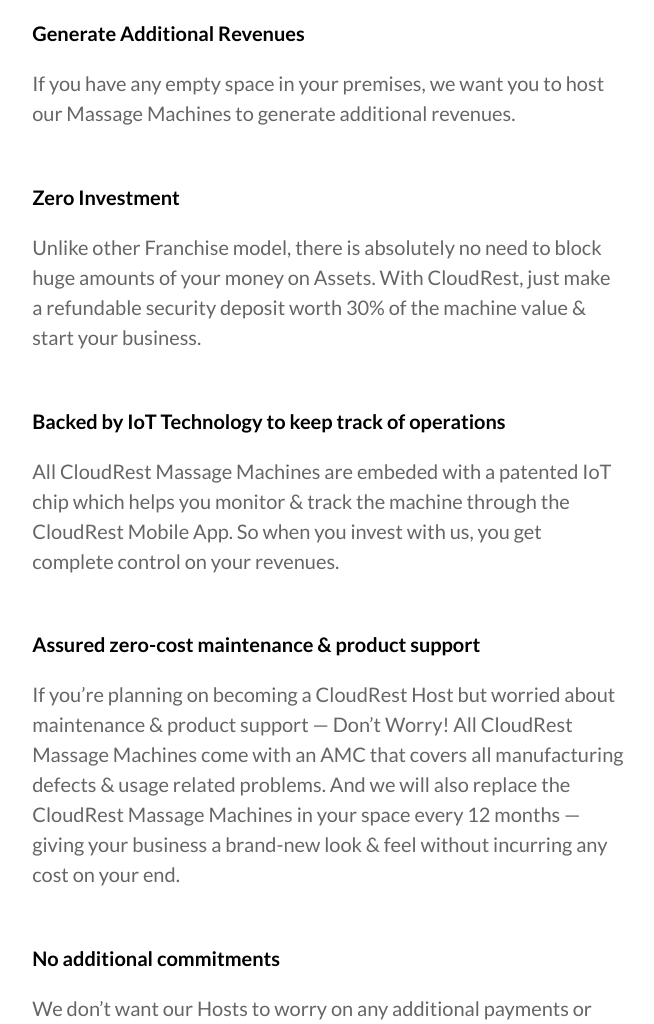
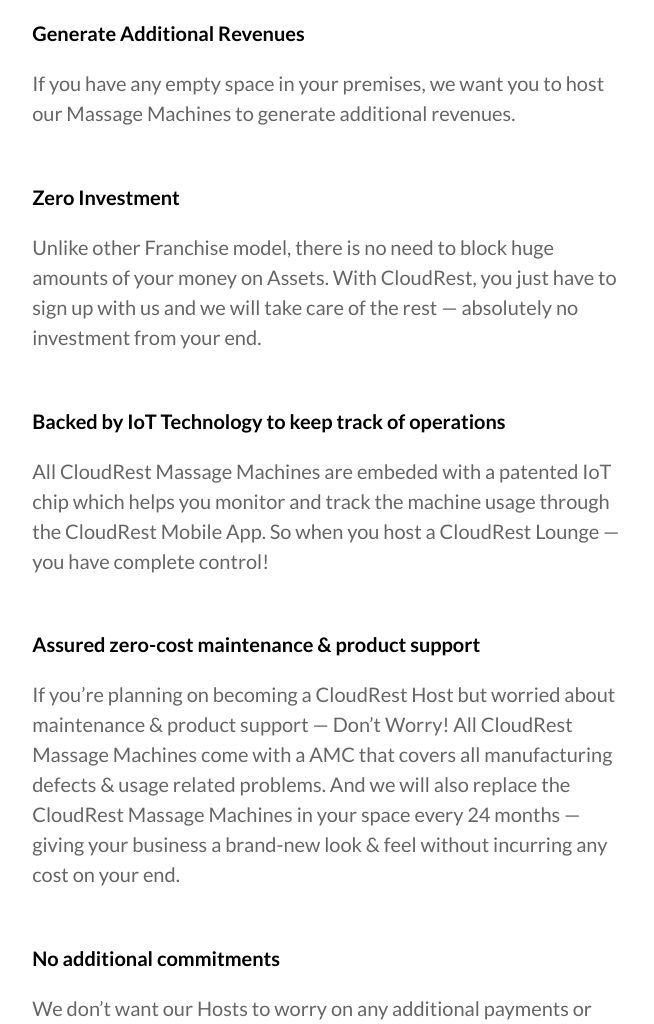
Before and after one commit to pranoy1994/cloud-rest-php, a PHP site: page /host.php in a window 1280 px wide. Shown: the part 2556-3580 px from the top of the page, without its empty margins (339-993 px from the left). Run offline with PHP 8.4, Linux system fonts and the light colour scheme; some libraries are stand-ins or nearby versions.

Commit message:
Update host.php

```diff
--- a/host.php
+++ b/host.php
@@ -78,17 +78,17 @@ A CloudRest Massage Lounge consists of massage machines such as Portable Back Ma
 
 <div style="margin-top:5%">
     <p class="heading">Zero Investment</p>
-    <p class="heading-body">Unlike other Franchise model, there is absolutely no need to block huge amounts of your money on Assets. With CloudRest, just make a refundable security deposit worth 30% of the machine value & start your business.</p>
+    <p class="heading-body">Unlike other Franchise model, there is no need to block huge amounts of your money on Assets. With CloudRest, you just have to sign up with us and we will take care of the rest — absolutely no investment from your end. </p>
 </div>
 
 <div style="margin-top:5%">
     <p class="heading">Backed by IoT Technology to keep track of operations</p>
-    <p class="heading-body">All CloudRest Massage Machines are embeded with a patented IoT chip which helps you monitor & track the machine through the CloudRest Mobile App. So when you invest with us, you get complete control on your revenues.</p>
+    <p class="heading-body">All CloudRest Massage Machines are embeded with a patented IoT chip which helps you monitor and track the machine usage through the CloudRest Mobile App. So when you host a CloudRest Lounge — you have complete control!
 </div>
 
 <div style="margin-top:5%">
     <p class="heading">Assured zero-cost maintenance & product support</p>
-    <p class="heading-body">If you’re planning on becoming a CloudRest Host but worried about maintenance & product support — Don’t Worry! All CloudRest Massage Machines come with an AMC that covers all manufacturing defects & usage related problems. And we will also replace the CloudRest Massage Machines in your space every 12 months — giving your business a brand-new look & feel without incurring any cost on your end. </p>
+    <p class="heading-body">If you’re planning on becoming a CloudRest Host but worried about maintenance & product support — Don’t Worry! All CloudRest Massage Machines come with a AMC that covers all manufacturing defects & usage related problems. And we will also replace the CloudRest Massage Machines in your space every 24 months — giving your business a brand-new look & feel without incurring any cost on your end.  </p>
 </div>
 
 <div style="margin-top:5%">
```
